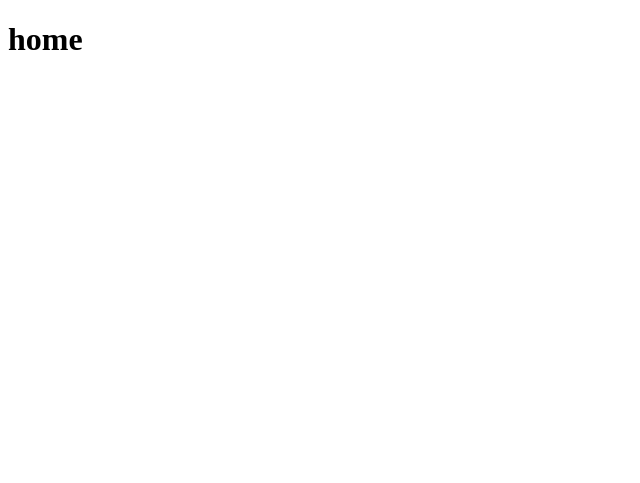
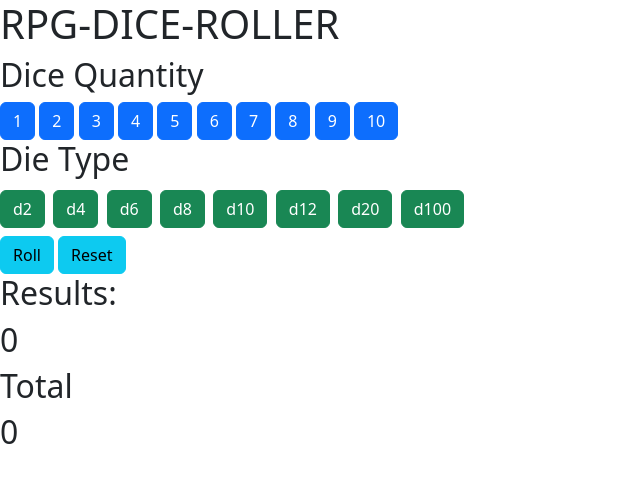
Before and after one commit to Rancor38/rpg-dice-roller, a Django app: page / in a window 1280 px wide. Before the commit the part shown is almost empty. Shown: the top 483 px of the page, without its empty margins (0-640 px from the left). Run offline with Django 4.2, Linux system fonts and the light colour scheme.

Commit message:
Made buttons that console log clicked

```diff
--- /dev/null
+++ b/dice_roller_app/static/scripts/main.js
@@ -0,0 +1,51 @@
+// cached variables
+//quantities
+const q1 = document.querySelector('#one')
+const q2 = document.querySelector('#two')
+const q3 = document.querySelector('#three')
+const q4 = document.querySelector('#four')
+const q5 = document.querySelector('#five')
+const q6 = document.querySelector('#six')
+const q7 = document.querySelector('#seven')
+const q8 = document.querySelector('#eight')
+const q9 = document.querySelector('#nine')
+const q10 = document.querySelector('#ten')
+
+// //dice type
+const d2 = document.querySelector('#d2')
+const d4 = document.querySelector('#d4')
+const d6 = document.querySelector('#d6')
+const d8 = document.querySelector('#d8')
+const d10 = document.querySelector('#d10')
+const d12= document.querySelector('#d12')
+const d20= document.querySelector('#d20')
+const d100= document.querySelector('#d100')
+
+// //roll and reset
+const roll = document.querySelector('#roll')
+const reset = document.querySelector('#reset')
+
+// //event listeners
+q1.addEventListener("click", () => {console.log('clicked')})
+q2.addEventListener("click", () => {console.log('clicked')})
+q3.addEventListener("click", () => {console.log('clicked')})
+q4.addEventListener("click", () => {console.log('clicked')})
+q5.addEventListener("click", () => {console.log('clicked')})
+q6.addEventListener("click", () => {console.log('clicked')})
+q7.addEventListener("click", () => {console.log('clicked')})
+q8.addEventListener("click", () => {console.log('clicked')})
+q9.addEventListener("click", () => {console.log('clicked')})
+q10.addEventListener("click", () => {console.log('clicked')})
+
+
+d2.addEventListener('click', () => {console.log('clicked')})
+d4.addEventListener('click', () => {console.log('clicked')})
+d6.addEventListener('click', () => {console.log('clicked')})
+d8.addEventListener('click', () => {console.log('clicked')})
+d10.addEventListener('click', () => {console.log('clicked')})
+d12.addEventListener('click', () => {console.log('clicked')})
+d20.addEventListener('click', () => {console.log('clicked')})
+d100.addEventListener('click', () => {console.log('clicked')})
+
+roll.addEventListener('click', () => {console.log('clicked')})
+reset.addEventListener('click', () => {console.log('clicked')})
--- a/dice_roller_app/templates/dice_roller_app/base.html
+++ b/dice_roller_app/templates/dice_roller_app/base.html
@@ -4,14 +4,18 @@
     <head>
         <meta charset="utf-8">
         <meta http-equiv="X-UA-Compatible" content="IE=edge">
+        <link rel="stylesheet" href="{% static 'styles/main.css' %}" />
+        <link href="https://cdn.jsdelivr.net/npm/bootstrap@5.2.1/dist/css/bootstrap.min.css" rel="stylesheet" integrity="sha384-iYQeCzEYFbKjA/T2uDLTpkwGzCiq6soy8tYaI1GyVh/UjpbCx/TYkiZhlZB6+fzT" crossorigin="anonymous">
         <title></title>
         <meta name="description" content="">
         <meta name="viewport" content="width=device-width, initial-scale=1">
         <link rel="stylesheet" href="">
     </head>
     <body>
-        <script src="" async defer></script>
+
 
          {% block content %}{% endblock %}
+        <script src="{% static 'scripts/main.js' %}" async defer></script>
+        <script src="https://cdn.jsdelivr.net/npm/bootstrap@5.2.1/dist/js/bootstrap.bundle.min.js" integrity="sha384-u1OknCvxWvY5kfmNBILK2hRnQC3Pr17a+RTT6rIHI7NnikvbZlHgTPOOmMi466C8" crossorigin="anonymous"></script>
     </body>
 </html>
--- a/dice_roller_app/templates/dice_roller_app/home.html
+++ b/dice_roller_app/templates/dice_roller_app/home.html
@@ -1,4 +1,42 @@
 {% extends 'base.html' %}
 {% block content %}
- <h1>home</h1>
+ <h1>RPG-DICE-ROLLER</h1>
+ <section class="quantity">
+    <h2> Dice Quantity</h2>
+        <button type="button" class="btn btn-primary" id="one">1</button>
+        <button type="button" class="btn btn-primary" id="two">2</button>
+        <button type="button" class="btn btn-primary" id="three">3</button>
+        <button type="button" class="btn btn-primary" id="four">4</button>
+        <button type="button" class="btn btn-primary" id="five">5</button>
+        <button type="button" class="btn btn-primary" id="six">6</button>
+        <button type="button" class="btn btn-primary" id="seven">7</button>
+        <button type="button" class="btn btn-primary" id="eight">8</button>
+        <button type="button" class="btn btn-primary" id="nine">9</button>
+        <button type="button" class="btn btn-primary" id="ten">10</button>
+ </section>
+ <section class="dice">
+    <h2>Die Type<h2>
+        <button type="button" class="btn btn-success" id="d2">d2</button>
+        <button type="button" class="btn btn-success" id="d4">d4</button>
+        <button type="button" class="btn btn-success" id="d6">d6</button>
+        <button type="button" class="btn btn-success" id="d8">d8</button>
+        <button type="button" class="btn btn-success" id="d10">d10</button>
+        <button type="button" class="btn btn-success" id="d12">d12</button>
+        <button type="button" class="btn btn-success" id="d20">d20</button>
+        <button type="button" class="btn btn-success" id="d100">d100</button>
+    </section>
+    <section class="roll-reset">
+        <button type="button" class="btn btn-info" id="roll">Roll</button>
+        <button type="button" class="btn btn-info" id="reset">Reset</button>
+    </section>
+    <main class="results">
+        <section>
+            <h2>Results:<h2>
+            <h2 id="result">0<h2>
+        </section>
+        <section>
+            <h2>Total<h2>
+            <h2 id="total">0<h2>
+        </section>
+    </main>
 {% endblock %}
--- a/dice_roller_app/views.py
+++ b/dice_roller_app/views.py
@@ -1,11 +1,10 @@
 from django.shortcuts import render
 from django.views import View
 from django.views.generic.base import TemplateView
-from django.http import HttpResponse
+# from django.http import HttpResponse
 # Create your views here.
 
 class Home(TemplateView):
     template_name = "home.html"
-
 # def index(request):
-#     return HttpResponse("Hello Worl")
+#     return HttpResponse("Hello World")
--- /dev/null
+++ b/package.json
@@ -0,0 +1,5 @@
+{
+  "dependencies": {
+    "bootstrap": "^5.2.1"
+  }
+}
```
Also changed, not shown: dice_roller_app/static/styles/main.css (added), package-lock.json (added), 1 other file.
